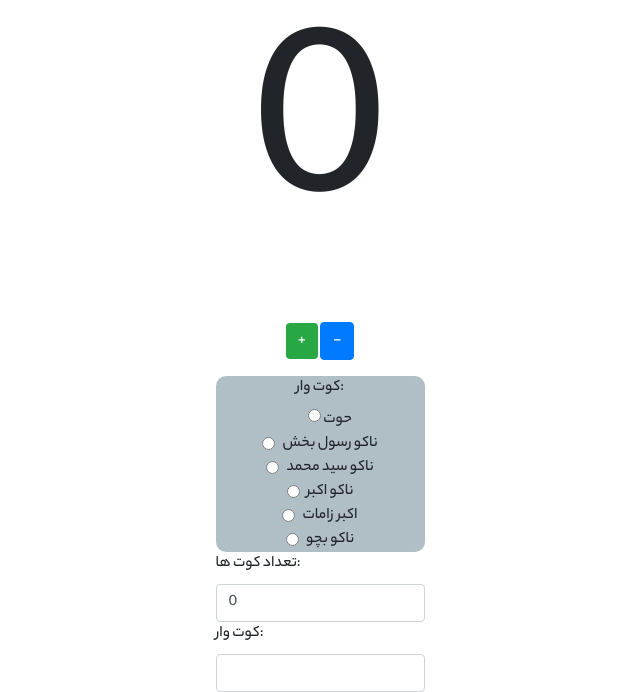
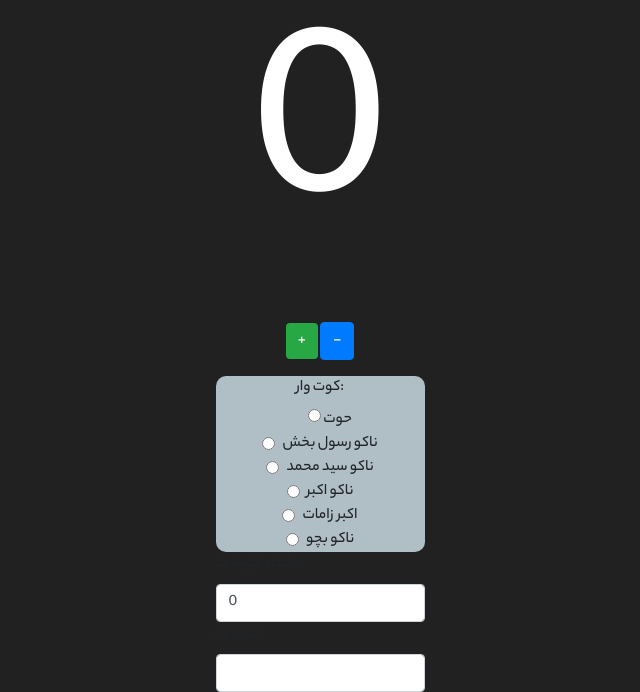
Before and after one commit to jadgal5190/appt, a plain HTML site: page index.html in a window 1280 px wide. Shown: the part 143-835 px from the top of the page, without its empty margins (320-960 px from the left). Drawn offline with nearby package versions, Linux system fonts and the light colour scheme.

Commit message:
Update index.html

```diff
--- a/index.html
+++ b/index.html
@@ -37,6 +37,13 @@
         justify-content: center;
         align-items: center;
     }
+
+body{
+background:#212121 !important;
+}
+#count{
+color:#fff;
+}
 </style>
 
 <body>
```
